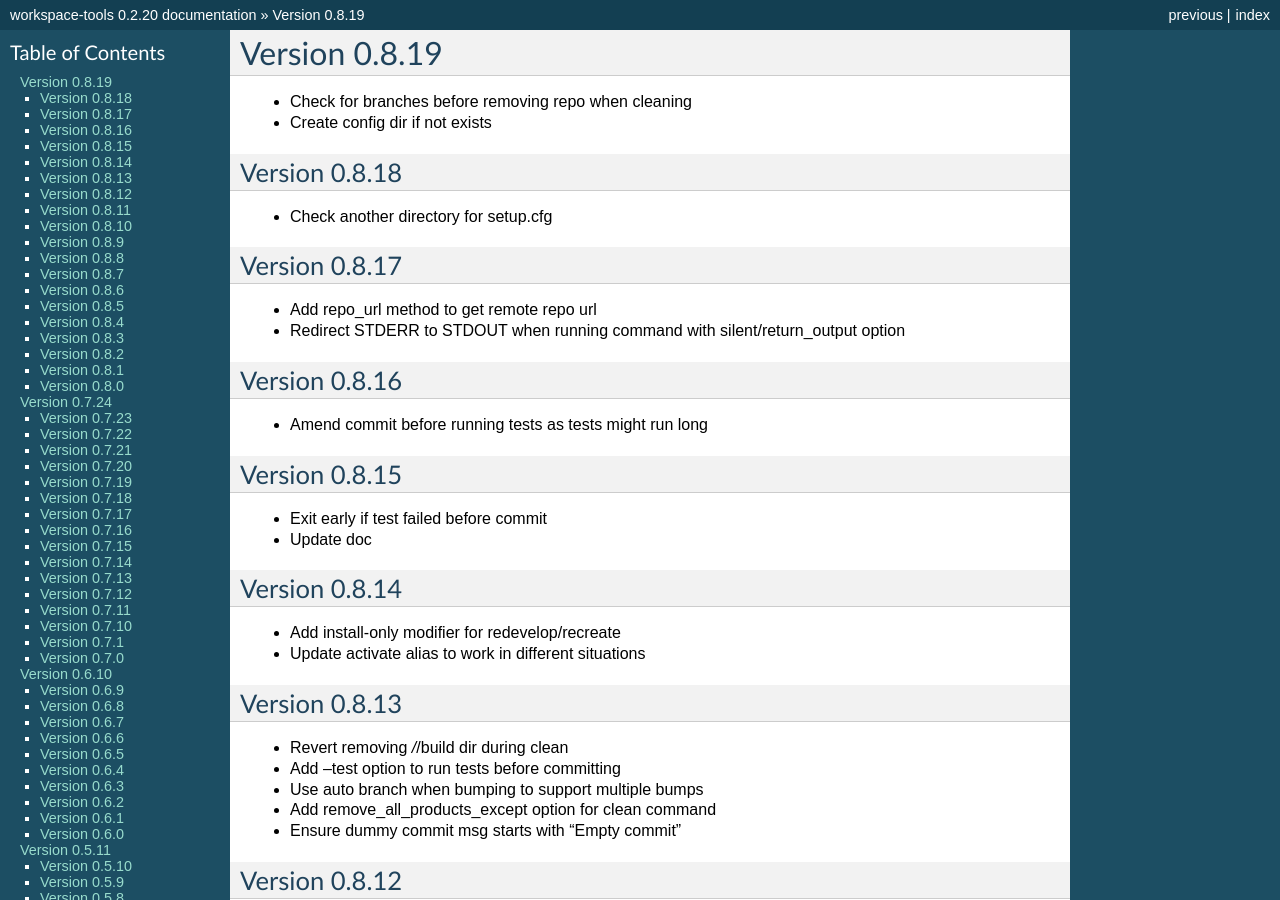
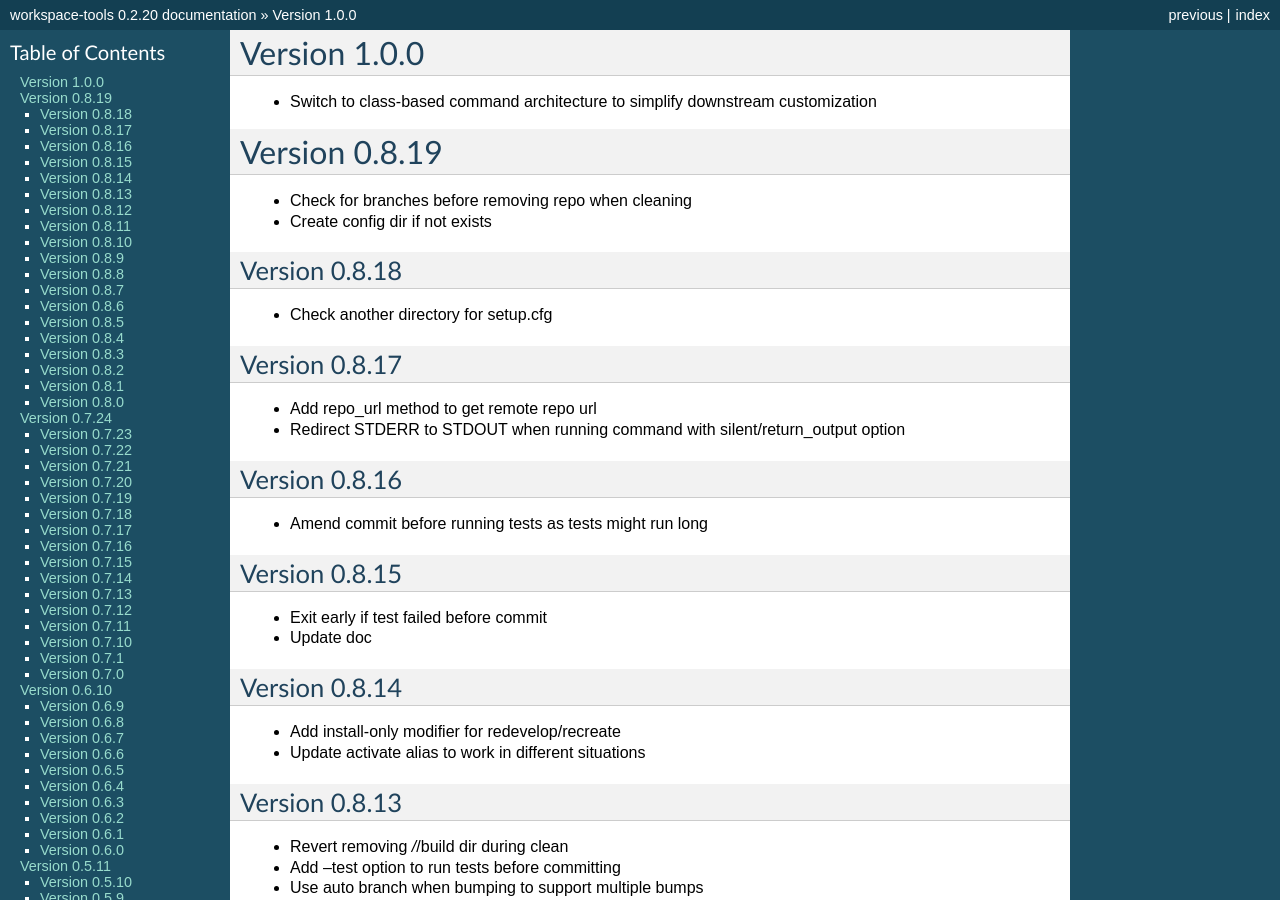
Before and after one commit to maxzheng/workspace-tools, a Sphinx documentation site: the page built from docs/CHANGELOG.rst, in a window 1280 px wide and 900 px high. Built offline with Sphinx 7.4.7, drawn with Linux system fonts in a browser that asks for light colours; some of the changed text lies outside the part shown.

Commit message:
Publish version 1.0.0

```diff
--- a/docs/CHANGELOG.rst
+++ b/docs/CHANGELOG.rst
@@ -1,3 +1,8 @@
+Version 1.0.0
+================================================================================
+
+* Switch to class-based command architecture to simplify downstream customization
+
 Version 0.8.19
 ================================================================================
 
--- a/setup.py
+++ b/setup.py
@@ -10,7 +10,7 @@ def find_files(path):
 
 setuptools.setup(
   name='workspace-tools',
-  version='0.8.19',
+  version='1.0.0',
 
   author='Max Zheng',
   author_email='maxzheng.os @t gmail.com',
```
